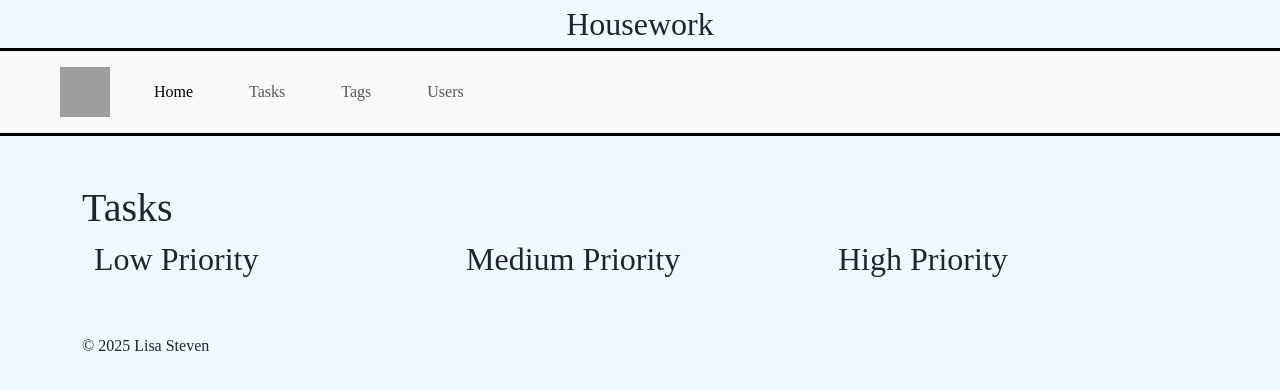
After one commit to LisaS7/HouseworkTracker, a FastAPI app: template templates/tasks.jinja in a window 1280 px wide. The commit adds this page. Shown: the top 390 px of the page. Run offline with FastAPI, Linux system fonts and the light colour scheme; the template is opened without the code that fills it, so the values that code supplies are empty; some web fonts are replaced; grey boxes are pictures that could not be loaded.

Commit message:
Adding tasks route, plus some minor fixes

```diff
--- a/services/schemas.py
+++ b/services/schemas.py
@@ -51,8 +51,8 @@ class TaskModel(BaseModel):
     last_completed: date | None = Field(
         None, description="Date the task was last completed"
     )
-    repeat_interval: int | None = Field(
-        None, description="The number of days between repeat tasks"
+    repeat_interval: int = Field(
+        0, description="The number of days between repeat tasks"
     )
     user_id: int
 
--- a/templates/components/navbar.jinja
+++ b/templates/components/navbar.jinja
@@ -10,7 +10,7 @@
             <a class="nav-link active" aria-current="page" href="{{ url_for('home') }}">Home</a>
           </li>
           <li class="nav-item">
-            <a class="nav-link" href="#">Tasks</a>
+            <a class="nav-link" href="/tasks">Tasks</a>
           </li>
           <li class="nav-item">
             <a class="nav-link" href="#">Tags</a>
--- /dev/null
+++ b/templates/tasks.jinja
@@ -0,0 +1,29 @@
+{% extends "base.jinja" %} {% block title %}Tasks - Housework Tracker{% endblock
+    %} {% block content %}
+    <h1>Tasks</h1>
+    <div class="container">
+        <div class="row">
+          <div class="col-4">
+            <h2>Low Priority</h2>
+            {% for task in tasks if task.priority == Priority.LOW %}
+                {% include 'components/task_card.jinja' %}
+            {% endfor %}
+          </div>
+
+          <div class="col-4">
+            <h2>Medium Priority</h2>
+            {% for task in tasks if task.priority == Priority.MEDIUM %}
+                {% include 'components/task_card.jinja' %}
+            {% endfor %}
+          </div>
+
+          <div class="col-4">
+            <h2>High Priority</h2>
+            {% for task in tasks if task.priority == Priority.HIGH %}
+                {% include 'components/task_card.jinja' %}
+            {% endfor %}
+          </div>
+        </div>
+      </div>
+
+    {% endblock %}
```
Also changed, not shown: models/Task.py (+18 -1 lines), routes/tasks.py (+20 -0 lines), templates/components/task_card.jinja (added, +15 -0 lines), templates/user_detail.jinja (deleted).
